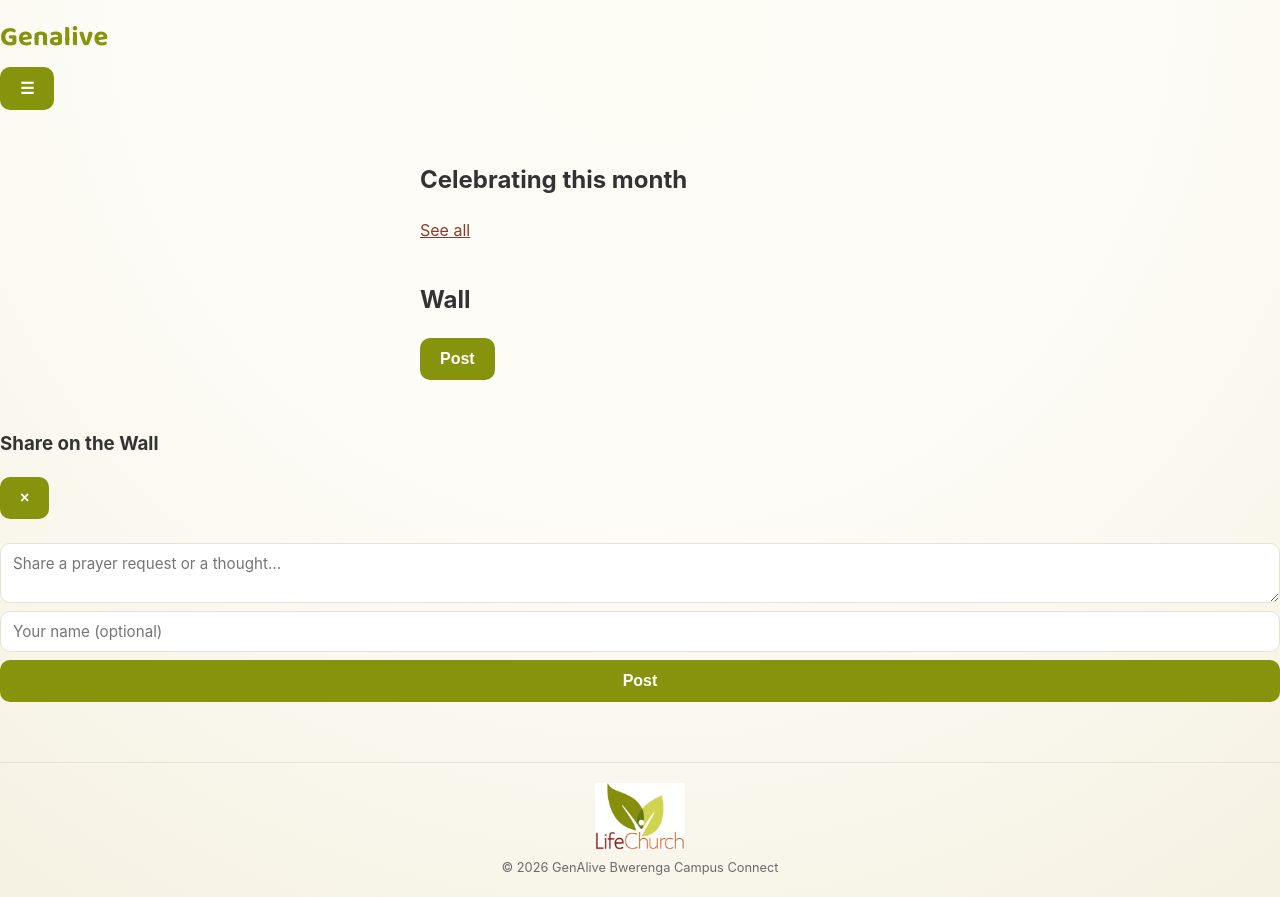
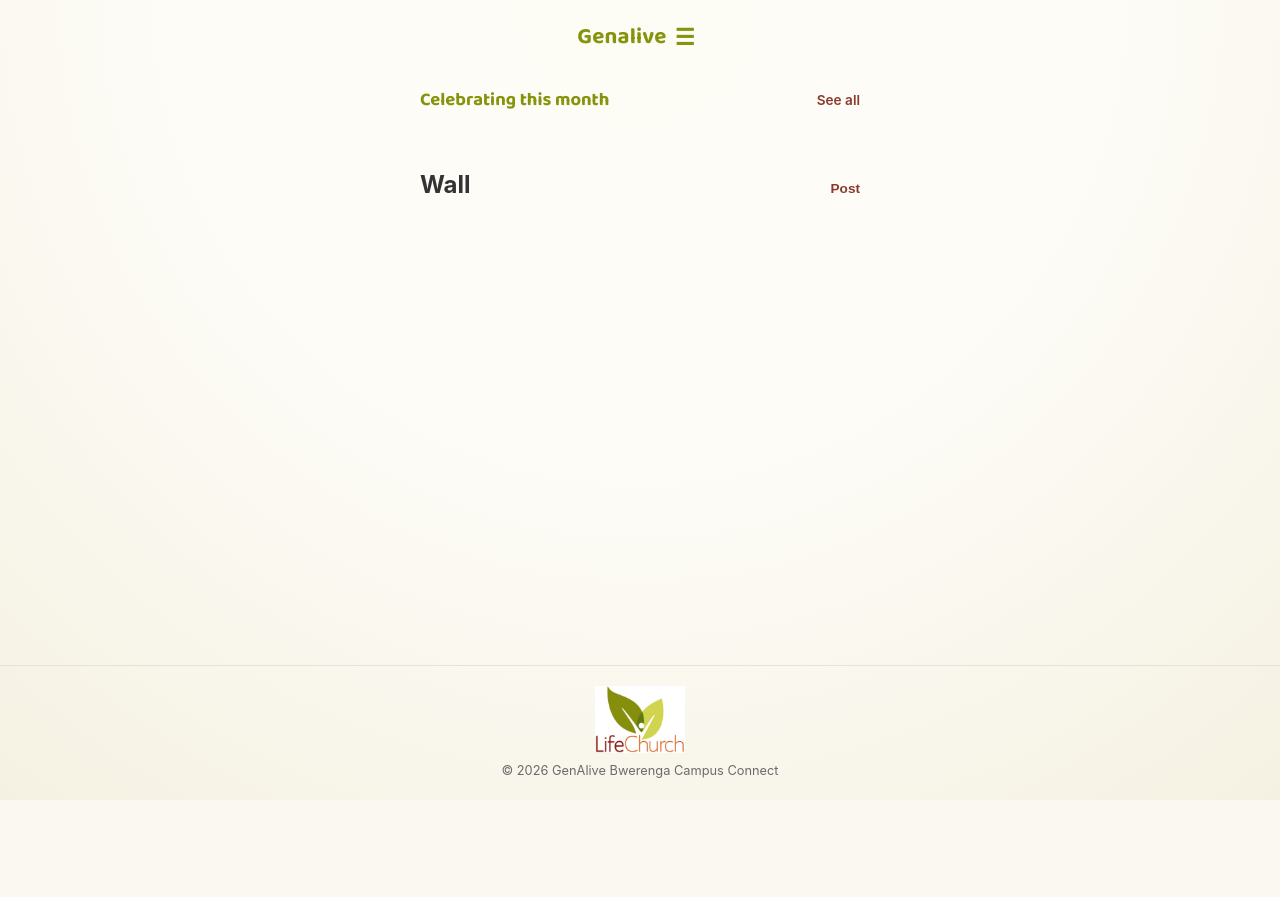
Before and after one commit to trustedbiz50-boop/Bwerenga-Genalive-, a Flask app: page /life in a window 1280 px wide. After the commit the page ends 800 px from the top, so only its background shows below. Run offline with Flask 3, Linux system fonts and the light colour scheme; data that the repository does not hold is empty.

Commit message:
Add files via upload

```diff
--- a/static/css/style.css
+++ b/static/css/style.css
@@ -489,14 +489,58 @@ a:hover {
 }
 
 /* ---------------------------------------------------------
+   APP HEADER — "Genalive" title + menu icon
+   --------------------------------------------------------- */
+.app-header {
+  display: flex;
+  align-items: center;
+  justify-content: space-between;
+  max-width: 480px;
+  margin: 0 auto;
+  padding: 20px 20px 0;
+}
+.app-header h1 {
+  margin: 0;
+  font-size: 1.4rem;
+}
+.menu-button {
+  background: none;
+  border: none;
+  font-size: 1.4rem;
+  color: var(--green-dark);
+  cursor: pointer;
+  padding: 4px 8px;
+}
+
+/* Section headers with a link on the right ("See all" / "Post") */
+.section-header {
+  display: flex;
+  align-items: baseline;
+  justify-content: space-between;
+  margin-bottom: 12px;
+}
+.section-header h2 { margin: 0; }
+.see-all {
+  background: none;
+  border: none;
+  font-size: 0.85rem;
+  font-weight: 600;
+  color: var(--maroon);
+  text-decoration: none;
+  cursor: pointer;
+  padding: 0;
+}
+.see-all:hover { color: var(--orange); }
+
+/* ---------------------------------------------------------
    HOME PAGE — CELEBRATING THIS MONTH
    --------------------------------------------------------- */
 .home-page .celebrating h2,
+.life-page .celebrating h2,
 .wall-header h2 {
   font-family: 'Baloo 2', -apple-system, "Segoe UI", Roboto, Arial, sans-serif;
   font-size: 1.15rem;
   color: var(--green-dark);
-  margin-bottom: 12px;
 }
 .celebrating-list {
   display: flex;
@@ -537,26 +611,6 @@ a:hover {
    HOME PAGE — PRAYER WALL
    --------------------------------------------------------- */
 .wall { margin-top: 32px; }
-.wall-form {
-  display: flex;
-  flex-direction: column;
-  gap: 8px;
-  margin-bottom: 20px;
-}
-.wall-form textarea,
-.wall-form input[type="text"] {
-  padding: 10px 12px;
-  border: 1px solid var(--border);
-  border-radius: var(--radius);
-  font-family: inherit;
-  font-size: 0.95rem;
-}
-.wall-form textarea { resize: vertical; min-height: 60px; }
-.wall-form textarea:focus,
-.wall-form input:focus {
-  outline: none;
-  border-color: var(--green-dark);
-}
 .wall-list { display: flex; flex-direction: column; gap: 12px; }
 .wall-post {
   background: #fff;
@@ -581,3 +635,64 @@ a:hover {
 }
 .pray-button:hover { background: #faf6e8; }
 .pray-button:active { transform: scale(0.95); }
+
+/* ---------------------------------------------------------
+   POST POPUP — the "Share on the Wall" overlay
+   --------------------------------------------------------- */
+.post-overlay {
+  position: fixed;
+  inset: 0;
+  background: rgba(0, 0, 0, 0.45);
+  display: flex;
+  align-items: flex-end;
+  justify-content: center;
+  z-index: 50;
+}
+.post-overlay.hidden { display: none; }
+.post-popup {
+  background: #fff;
+  width: 100%;
+  max-width: 480px;
+  border-radius: 18px 18px 0 0;
+  padding: 20px;
+  animation: fadeInUp 0.25s ease-out both;
+}
+.post-popup-header {
+  display: flex;
+  justify-content: space-between;
+  align-items: center;
+  margin-bottom: 12px;
+}
+.post-popup-header h3 {
+  margin: 0;
+  font-family: 'Baloo 2', -apple-system, "Segoe UI", Roboto, Arial, sans-serif;
+  color: var(--green-dark);
+  font-size: 1.1rem;
+}
+.close-post {
+  background: none;
+  border: none;
+  font-size: 1.4rem;
+  line-height: 1;
+  color: var(--text-light);
+  cursor: pointer;
+}
+.wall-form {
+  display: flex;
+  flex-direction: column;
+  gap: 10px;
+}
+.wall-form textarea,
+.wall-form input[type="text"] {
+  padding: 10px 12px;
+  border: 1px solid var(--border);
+  border-radius: var(--radius);
+  font-family: inherit;
+  font-size: 0.95rem;
+}
+.wall-form textarea { resize: vertical; min-height: 80px; }
+.wall-form textarea:focus,
+.wall-form input:focus {
+  outline: none;
+  border-color: var(--green-dark);
+}
```
Also changed, not shown: other parts of static/css/style.css (+32 -2 lines).
